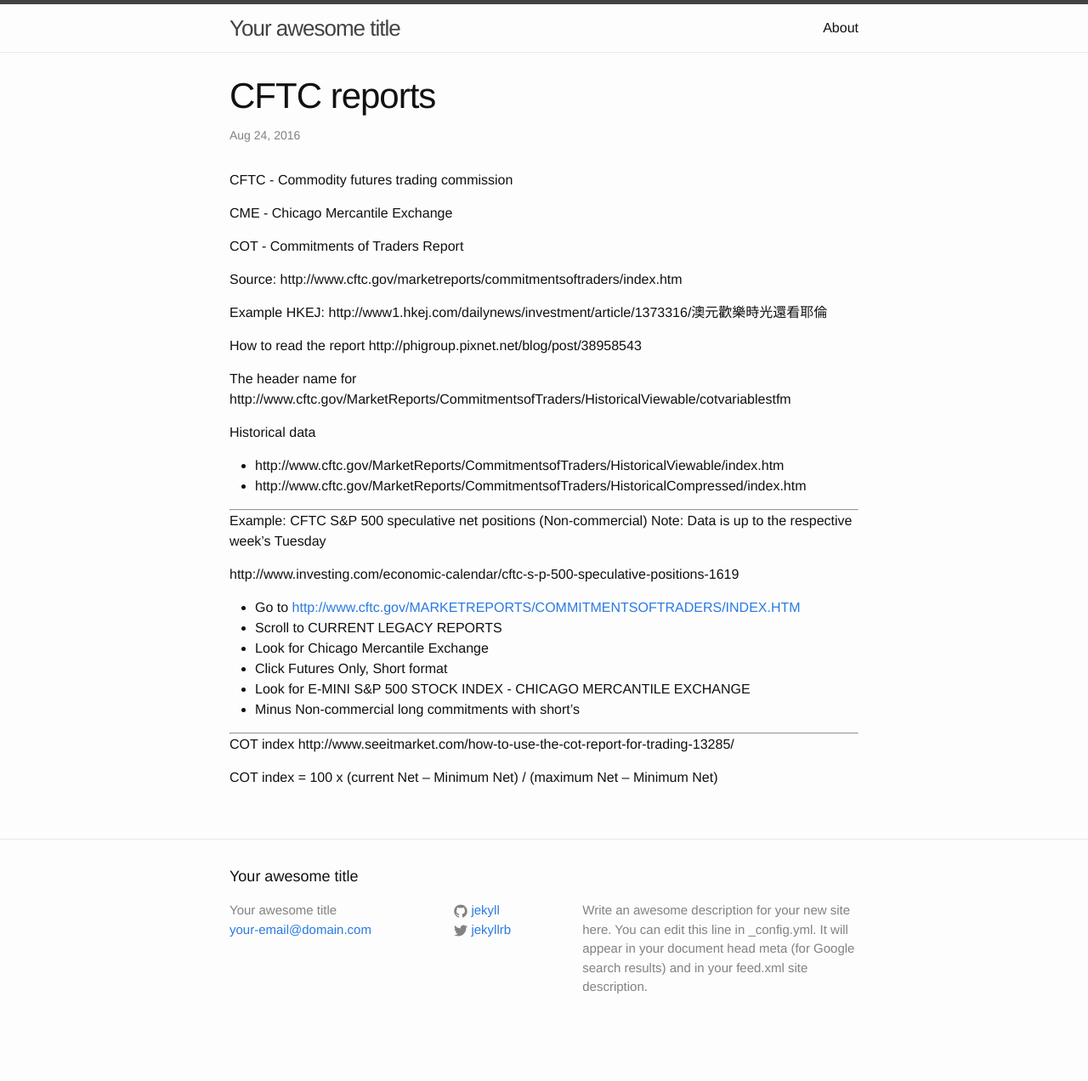
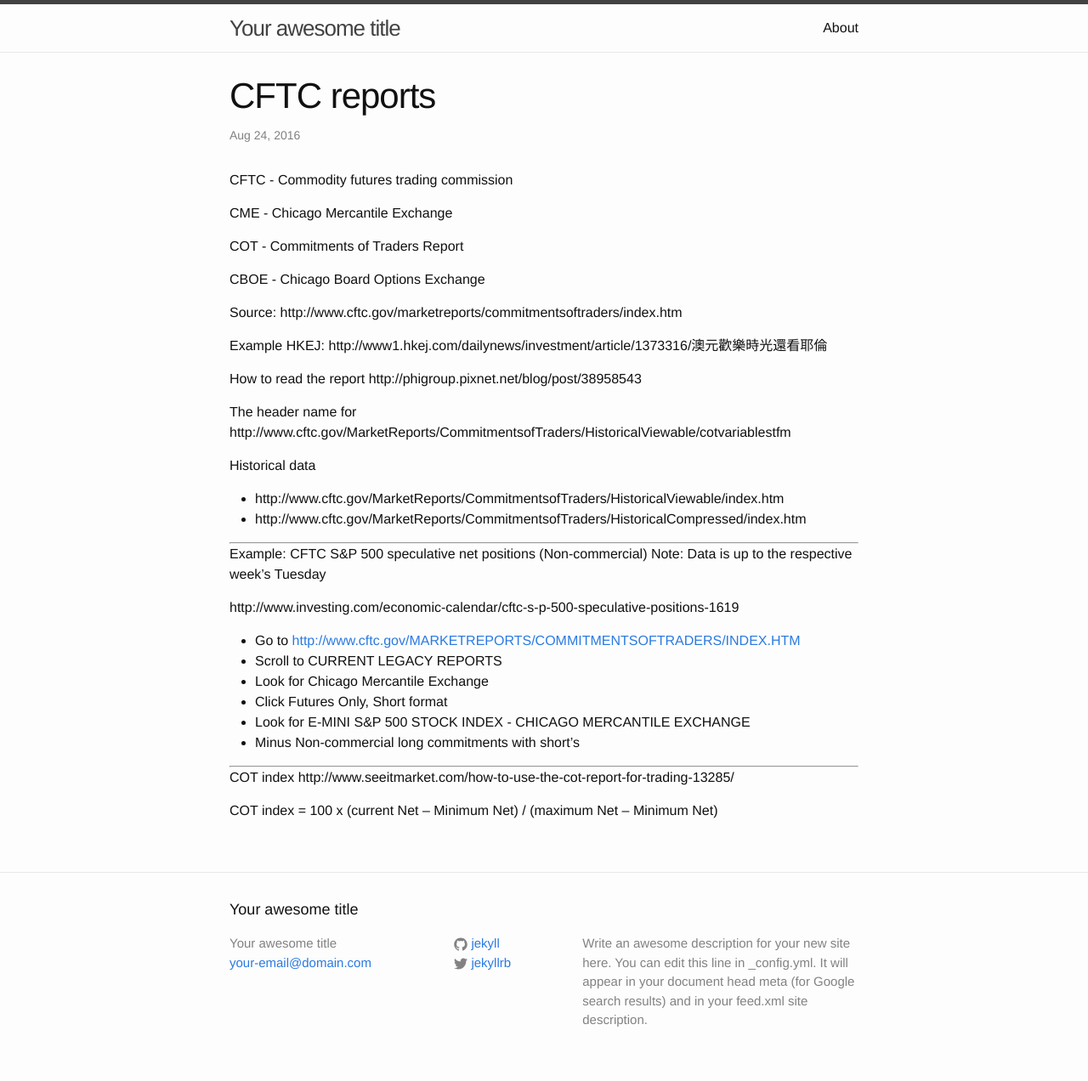
Before and after one commit to kitomicms/blog, a Jekyll site: the page built from _posts/2016-08-24-cftc-reports.md, in a window 1280 px wide. Shown: the whole page at 85% size. Built offline with Jekyll 4.4.1, drawn with Linux system fonts in a browser that asks for light colours; before the commit the page ends 1233 px from its top, so only the background shows below that.

Commit message:
Update 2016-08-24-cftc-reports.md

```diff
--- a/_posts/2016-08-24-cftc-reports.md
+++ b/_posts/2016-08-24-cftc-reports.md
@@ -10,6 +10,8 @@
 CME - Chicago Mercantile Exchange
 
 COT - Commitments of Traders Report
+
+CBOE - Chicago Board Options Exchange
 
 Source:
 http://www.cftc.gov/marketreports/commitmentsoftraders/index.htm
```
